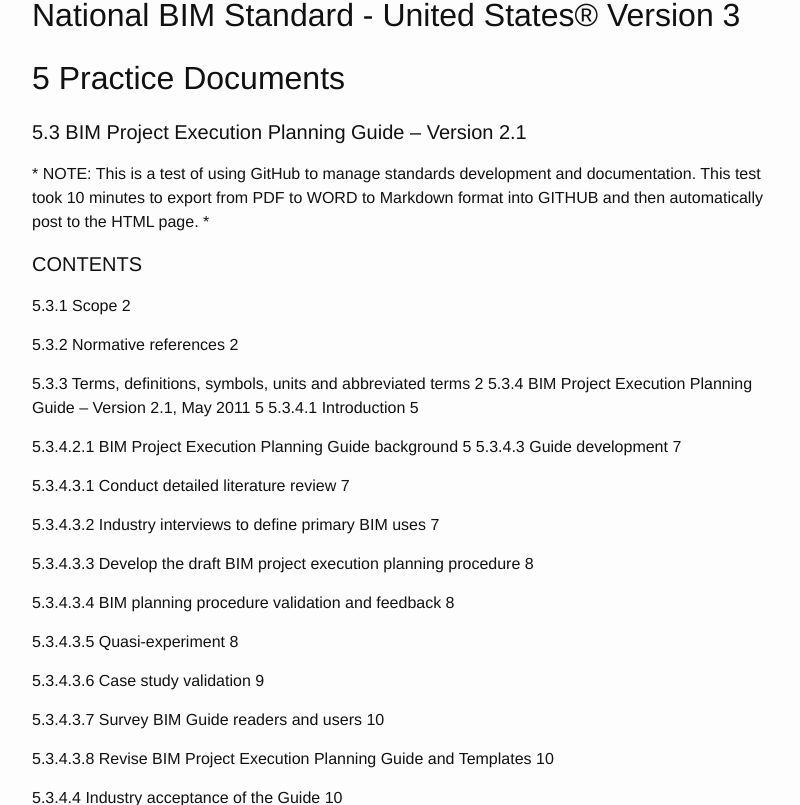
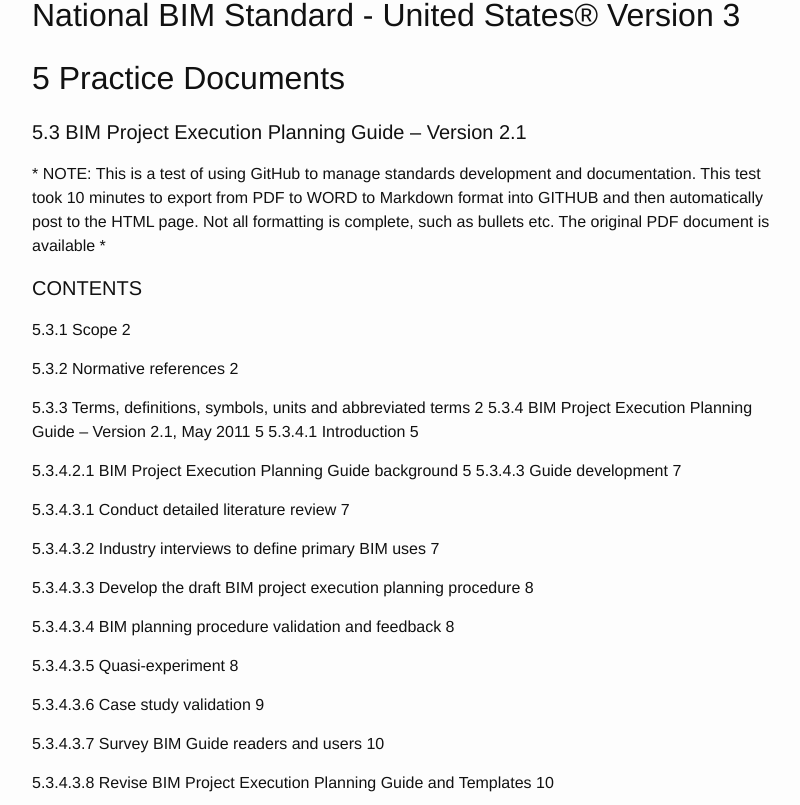
Before and after one commit to buildingSMARTalliance/BIMStorm, a Jekyll site: the page built from _posts/2016-08-13-NBIMS-US_V3_5.3_BIM_PxP_Guide.markdown, in a window 1280 px wide and 900 px high, scrolled down 471 px, cut to the strip 95-900 px from the top of the window. Shown: the whole strip, without its empty margins (238-1038 px from the left). Built offline with Jekyll 4.4.1, drawn with Linux system fonts in a browser that asks for light colours.

Commit message:
Update 2016-08-13-NBIMS-US_V3_5.3_BIM_PxP_Guide.markdown

```diff
--- a/_posts/2016-08-13-NBIMS-US_V3_5.3_BIM_PxP_Guide.markdown
+++ b/_posts/2016-08-13-NBIMS-US_V3_5.3_BIM_PxP_Guide.markdown
@@ -16,7 +16,7 @@
 
 
 *
-NOTE: This is a test of using GitHub to manage standards development and documentation. This test took 10 minutes to export from PDF to WORD to Markdown format into GITHUB and then automatically post to the HTML page.
+NOTE: This is a test of using GitHub to manage standards development and documentation. This test took 10 minutes to export from PDF to WORD to Markdown format into GITHUB and then automatically post to the HTML page. Not all formatting is complete, such as bullets etc. The original PDF document is available
 *
 
 
```
